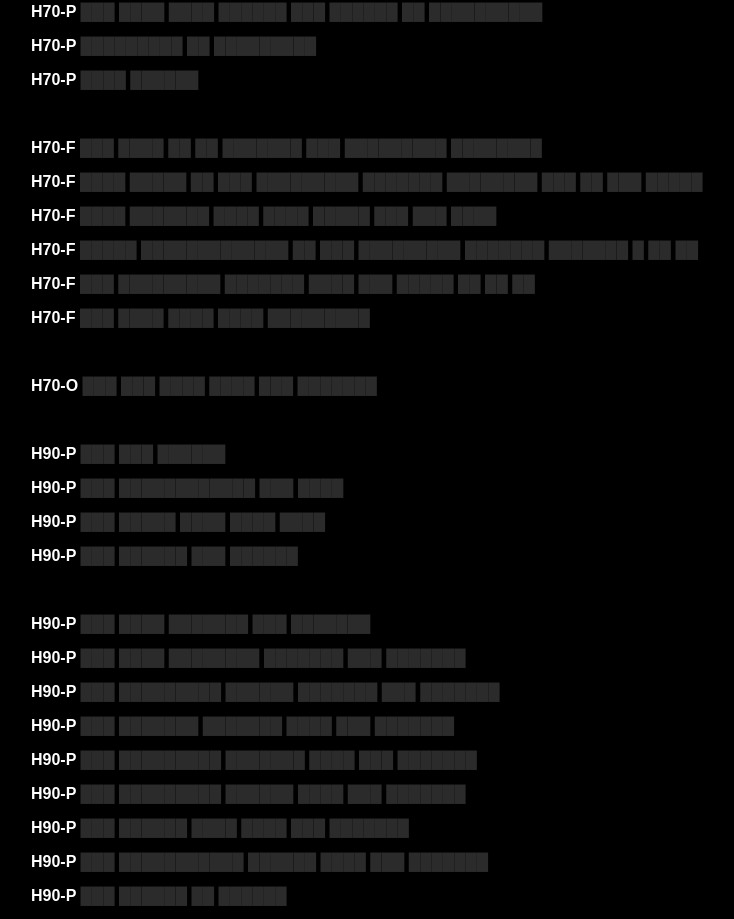
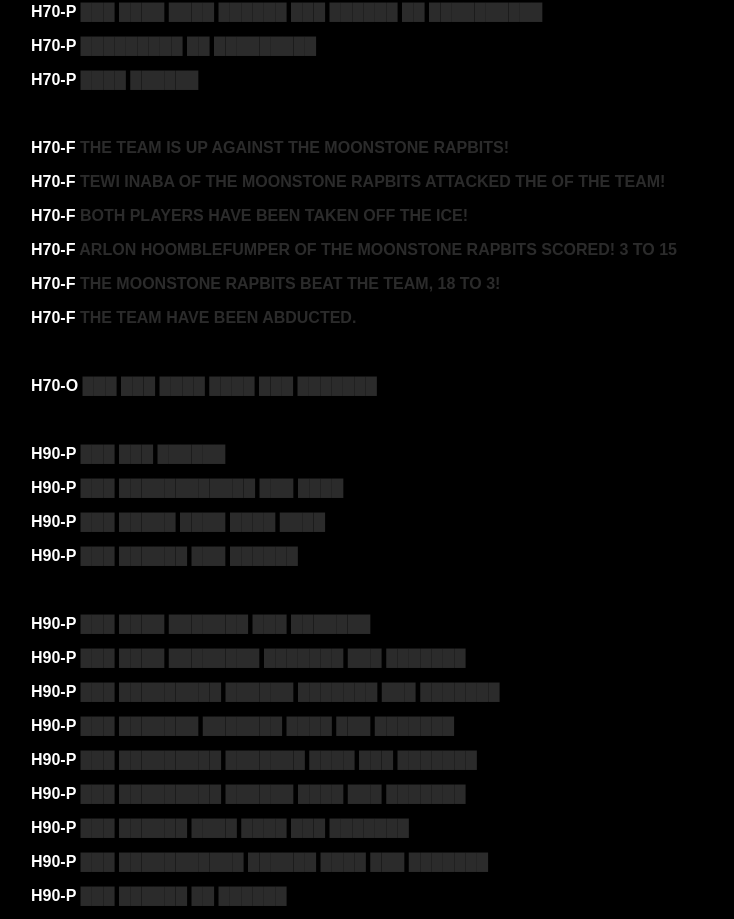
Before and after one commit to KetUnderscore/daseballreactfwontend, a React (Create React App) app: page /book in a window 1280 px wide. Shown: the part 1440-2359 px from the top of the page, without its empty margins (141-875 px from the left). Built offline with nearby package versions, Linux system fonts and the light colour scheme.

Commit message:
Update Book.js

```diff
--- a/src/pages/Book.js
+++ b/src/pages/Book.js
@@ -85,12 +85,12 @@ function Book() {
                 <br/>
                 {/* Section 6 */}
                 <div className="censored">
-                    <p>H70-F <span>███ ████ ██ ██ ███████ ███ █████████ ████████</span></p>
-                    <p>H70-F <span>████ █████ ██ ███ █████████ ███████ ████████ ███ ██ ███ █████</span></p>
-                    <p>H70-F <span>████ ███████ ████ ████ █████ ███ ███ ████</span></p>
-                    <p>H70-F <span>█████ █████████████ ██ ███ █████████ ███████ ███████ █ ██ ██</span></p>
-                    <p>H70-F <span>███ █████████ ███████ ████ ███ █████ ██ ██ ██</span></p>
-                    <p>H70-F <span>███ ████ ████ ████ █████████</span></p>
+                    <p>H70-F <span>THE TEAM IS UP AGAINST THE MOONSTONE RAPBITS!</span></p>
+                    <p>H70-F <span>TEWI INABA OF THE MOONSTONE RAPBITS ATTACKED THE OF THE TEAM!</span></p>
+                    <p>H70-F <span>BOTH PLAYERS HAVE BEEN TAKEN OFF THE ICE!</span></p>
+                    <p>H70-F <span>ARLON HOOMBLEFUMPER OF THE MOONSTONE RAPBITS SCORED! 3 TO 15</span></p>
+                    <p>H70-F <span>THE MOONSTONE RAPBITS BEAT THE TEAM, 18 TO 3!</span></p>
+                    <p>H70-F <span>THE TEAM HAVE BEEN ABDUCTED.</span></p>
                 </div>
                 <br/>
                 {/* Section 7 */}
```
